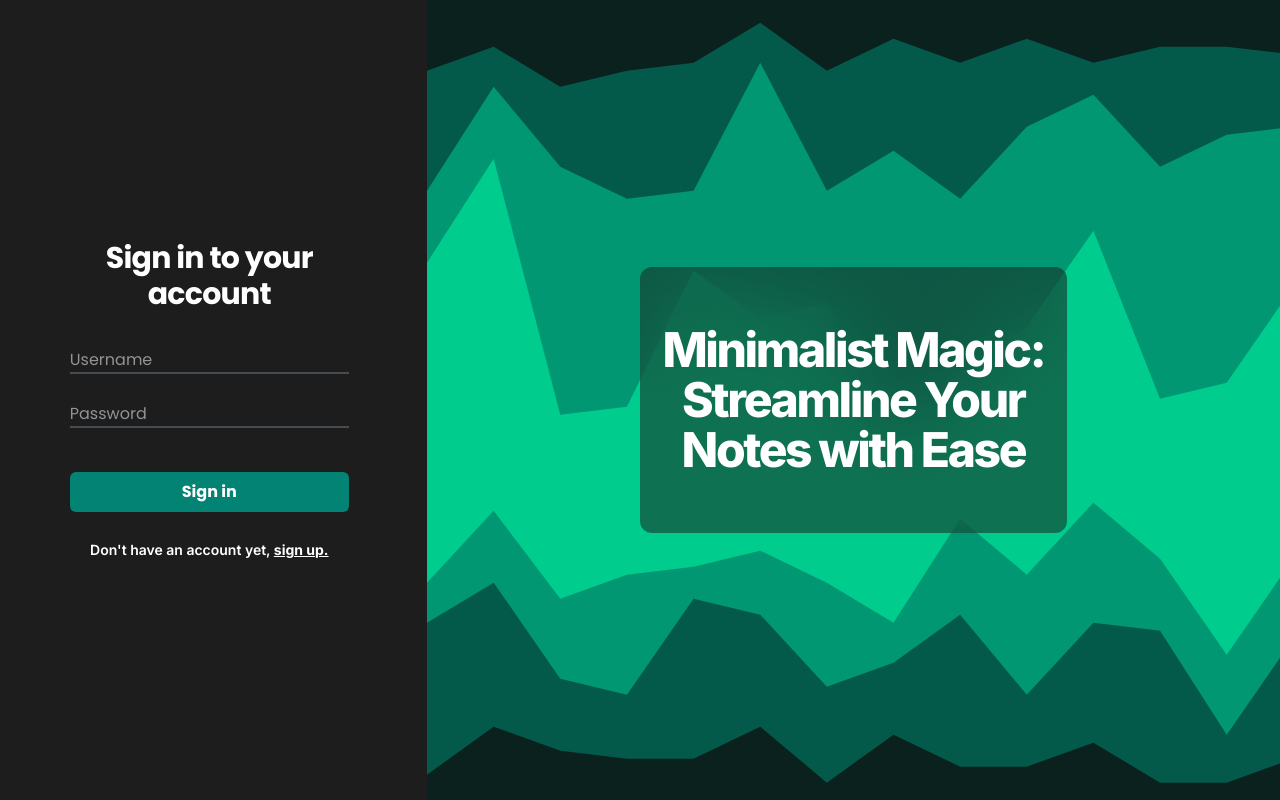
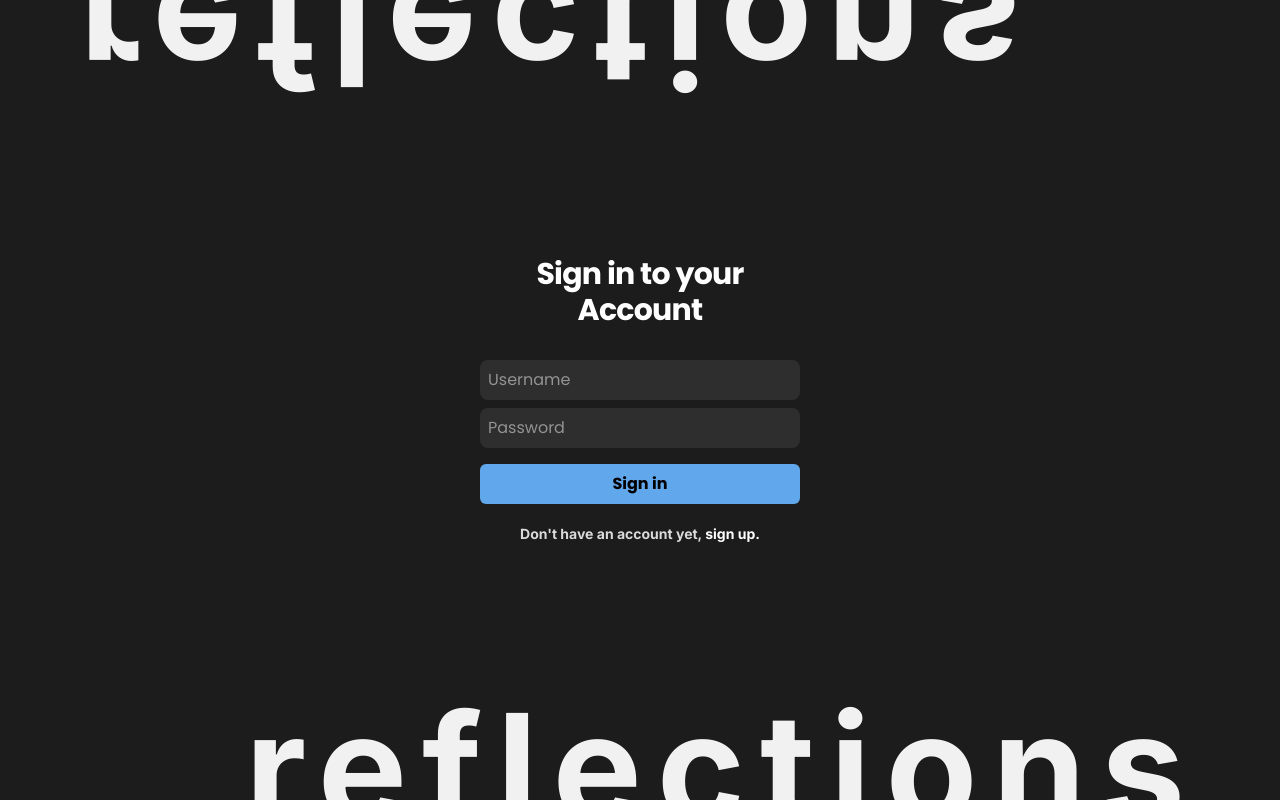
Before and after one commit to samarthps29/reflections, a React (Vite) app in the folder reflections-frontend/: page /login in a window 1280 px wide. Built offline with nearby package versions, Linux system fonts and the light colour scheme.

Commit message:
Login/Signup Pages Redesigned & major issues fixed

```diff
--- a/reflections-frontend/src/components/NotesPage.tsx
+++ b/reflections-frontend/src/components/NotesPage.tsx
@@ -286,6 +286,7 @@ const NotesPage = () => {
 			{showSearch && (
 				// removed pb-12 from this div
 				// removed overflow-auto, customScroll from this div
+				// bg-[#1f1f1f]
 				<div className="hidden h-screen w-0 flex-col items-center border-r-[1px] border-[#515151] bg-[#1f1f1f] md:flex md:w-1/4">
 					<input
 						className="363636 mb-2 mt-8 h-fit w-4/5 rounded-lg bg-[#363636] px-2 py-[7px] text-[17px] font-semibold text-[#dadada]"
--- a/reflections-frontend/src/components/Tiptap/Tiptap.tsx
+++ b/reflections-frontend/src/components/Tiptap/Tiptap.tsx
@@ -18,7 +18,7 @@ const MenuBar = ({ editor }: { editor: Editor | null }) => {
 	const navigate = useNavigate();
 	return (
 		<div className="flex justify-center text-[17px]">
-			<div className="overflow-auto customScroll mx-4 mt-8 flex gap-1 rounded-lg bg-[#363636] px-2 py-[5px] text-[#a1a1a1]">
+			<div className="customScroll mx-4 mt-8 flex gap-1 overflow-auto rounded-lg bg-[#363636] px-2 py-[5px] text-[#a1a1a1]">
 				<button
 					onClick={() => editor.chain().focus().toggleBold().run()}
 					disabled={!editor.can().chain().focus().toggleBold().run()}
@@ -339,6 +339,7 @@ const Tiptap = ({
 	};
 
 	return (
+		// bg-[#1f1f1f]
 		<div className="customScroll flex h-full w-full flex-col gap-5 overflow-auto bg-[#1f1f1f]">
 			<MenuBar editor={editor} />
 			<input
--- a/reflections-frontend/src/components/UserLoginPage.tsx
+++ b/reflections-frontend/src/components/UserLoginPage.tsx
@@ -1,25 +1,34 @@
-import { useRef } from "react";
+import { useRef, useState } from "react";
 import { Link, useNavigate } from "react-router-dom";
-import styles from "../styles/background.module.css";
 import userServices from "../api/userServices";
 
 const UserLoginPage = () => {
 	const emailRef = useRef<HTMLInputElement>(null);
 	const passwordRef = useRef<HTMLInputElement>(null);
+	const [error, setError] = useState(false);
+	const [buttonText, setButtonText] = useState("Sign in");
 	const navigate = useNavigate();
 	return (
-		<div className={`flex items-center bg-[#1d1d1d]`}>
-			<div className="flex w-full flex-col items-center pr-2 sm:w-1/3">
-				<div className="w-2/3">
+		<div className="flex h-screen w-screen items-center justify-center bg-[#1c1c1c]">
+			<div className="fixed -top-20 left-20 z-0 rotate-180 -scale-x-100 font-inter text-[150px] font-bold tracking-widest text-[#f1f1f1]">
+				reflections
+			</div>
+			<div className="fixed -bottom-20 right-20 z-0 font-inter text-[150px] font-bold tracking-widest text-[#f1f1f1]">
+				reflections
+			</div>
+
+			<div className="z-10 flex w-3/5 flex-col items-center justify-center sm:w-1/2 md:w-[45%] lg:w-1/4">
 				<form
 					onSubmit={(e) => {
 						e.preventDefault();
+						setButtonText("Loading...");
 						userServices
 							.post("/login", {
 								userName: emailRef.current?.value,
 								password: passwordRef.current?.value,
 							})
 							.then((res) => {
+								setButtonText("Sign in");
 								if (res.data.accessToken) {
 									localStorage.setItem(
 										"accessToken",
@@ -32,18 +41,19 @@ const UserLoginPage = () => {
 									navigate("/");
 								}
 							})
-								.catch((err) => console.log(err));
+							.catch((err) => {
+								console.log(err);
+								setButtonText("Sign in");
+								setError(true);
+							});
 					}}
 				>
-						<div
-							className={`flex flex-col items-center gap-2 bg-transparent`}
-						>
-							<span className="text-center font-serif text-xl font-bold tracking-tight text-white md:text-2xl lg:text-3xl">
-								Sign in to your account
-							</span>
+					<div className="mb-8 w-full justify-center text-center font-serif text-2xl font-bold tracking-tight text-white md:text-2xl lg:text-3xl">
+						Sign in to your Account
+					</div>
 					<input
 						type="text"
-								className="text-md w-full border-b-2 border-[#a4b8ce] border-opacity-30 bg-transparent pt-7 font-serif text-[#f0f8ff] focus:outline-none"
+						className="text-md mb-2 w-full rounded-lg bg-[#2e2e2e] p-2 font-serif text-[#f0f8ff] focus:bg-[#2e2e2e] focus:outline-none"
 						placeholder="Username"
 						autoComplete="username"
 						ref={emailRef}
@@ -52,44 +62,42 @@ const UserLoginPage = () => {
 					/>
 					<input
 						type="password"
-								className="text-md w-full border-b-2 border-[#a4b8ce] border-opacity-30 bg-transparent pt-5 font-serif text-[#f0f8ff] focus:bg-transparent focus:outline-none"
+						className="text-md w-full rounded-lg bg-[#2e2e2e] p-2 font-serif text-[#f0f8ff] focus:bg-[#2e2e2e] focus:outline-none"
 						placeholder="Password"
 						autoComplete="current-password"
 						ref={passwordRef}
 						required
 						spellCheck={false}
 					/>
+
 					<button
 						// #42a6e0
-								className="text-md mt-9 w-full rounded-md bg-[#038373] px-3 py-2 font-serif font-bold text-white"
+						className={`text-md mt-4 w-full rounded-md ${
+							!error
+								? "bg-[#61a7ec] text-black"
+								: "bg-[#89375f] text-white"
+						} px-3 py-2 font-serif font-bold `}
 						type="submit"
 					>
-								Sign in
+						{buttonText}
 					</button>
+					{/* {error && (
+						<div className="mt-1 flex w-full justify-end">
+							<p className="font-inter font-light text-[#e4a7a7]">
+								Could not sign in with these credentials
+							</p>
+						</div>
+					)} */}
+
 					<div className="w-full text-center">
-								<p className="mt-5 font-inter text-sm font-semibold text-white">
+						<p className="mt-5 font-inter text-sm font-bold text-[#dadada]">
 							Don't have an account yet,{" "}
-									<Link
-										className="font-bold text-white underline decoration-white decoration-solid"
-										to="/signup"
-									>
+							<Link className="font-bold text-white" to="/signup">
 								sign up.
 							</Link>
 						</p>
 					</div>
-						</div>
 				</form>
-				</div>
-			</div>
-			<div
-				className={`relative flex h-screen w-0 overflow-hidden sm:w-2/3 ${styles.bgi1} items-center justify-center`}
-			>
-				<div className="flex h-1/3 w-1/2 items-center justify-center rounded-xl bg-stone-900 bg-opacity-50 text-center font-inter text-3xl/[30px] font-extrabold tracking-tighter text-white backdrop-blur-2xl md:text-4xl/[40px] xl:text-5xl/[50px]">
-					<p className="px-5">
-						Minimalist Magic:
-						<br /> Streamline Your Notes with Ease
-					</p>
-				</div>
 			</div>
 		</div>
 	);
--- a/reflections-frontend/src/components/UserSignupPage.tsx
+++ b/reflections-frontend/src/components/UserSignupPage.tsx
@@ -1,6 +1,5 @@
-import { useRef } from "react";
+import { useRef, useState } from "react";
 import { useNavigate } from "react-router-dom";
-import styles from "../styles/background.module.css";
 import userServices from "../api/userServices";
 
 const UserSignupPage = () => {
@@ -8,13 +7,20 @@ const UserSignupPage = () => {
 	const emailRef = useRef<HTMLInputElement>(null);
 	const userNameRef = useRef<HTMLInputElement>(null);
 	const passwordRef = useRef<HTMLInputElement>(null);
+	const [buttonText, setButtonText] = useState("Sign up");
 	const navigate = useNavigate();
 	return (
-		<div className={`flex items-center bg-[#1d1d1d]`}>
-			<div className="flex w-full flex-col items-center pr-2 sm:w-1/3">
-				<div className="w-2/3">
+		<div className="flex h-screen w-screen items-center justify-center bg-[#1c1c1c]">
+			<div className="fixed -top-20 left-20 z-0 rotate-180 -scale-x-100 font-inter text-[150px] font-bold tracking-widest text-[#f1f1f1]">
+				reflections
+			</div>
+			<div className="fixed -bottom-20 right-20 z-0 font-inter text-[150px] font-bold tracking-widest text-[#f1f1f1]">
+				reflections
+			</div>
+			<div className="z-10 flex w-3/5 flex-col items-center justify-center sm:w-1/2 md:w-[45%] lg:w-1/4">
 				<form
 					onSubmit={(e) => {
+						setButtonText("Loading...");
 						e.preventDefault();
 						userServices
 							.post("/new", {
@@ -25,20 +31,21 @@ const UserSignupPage = () => {
 							})
 							.then(() => {
 								console.log("User Created Succesfully");
+								setButtonText("Sign up");
 								navigate("/login");
 							})
-								.catch((err) => console.log(err));
+							.catch((err) => {
+								console.log(err);
+								setButtonText("Sign up");
+							});
 					}}
 				>
-						<div
-							className={`flex flex-col items-center gap-2 bg-transparent`}
-						>
-							<span className="text-center font-serif text-xl font-bold tracking-tight text-white md:text-2xl lg:text-3xl">
-								Create a new account
-							</span>
+					<div className="mb-8 text-center font-serif text-xl font-bold tracking-tight text-white md:text-2xl lg:text-3xl">
+						Create a New Account
+					</div>
 					<input
 						type="text"
-								className="text-md w-full border-b-2 border-[#a4b8ce] border-opacity-30 bg-transparent pt-7 font-serif text-[#f0f8ff] focus:outline-none"
+						className="text-md mb-2 w-full rounded-lg bg-[#2e2e2e] p-2 font-serif text-[#f0f8ff] focus:bg-[#2e2e2e] focus:outline-none"
 						placeholder="Name"
 						autoComplete="off"
 						ref={nameRef}
@@ -48,7 +55,7 @@ const UserSignupPage = () => {
 
 					<input
 						type="text"
-								className="text-md w-full border-b-2 border-[#a4b8ce] border-opacity-30 bg-transparent pt-6 font-serif text-[#f0f8ff] focus:outline-none"
+						className="text-md mb-2 w-full rounded-lg bg-[#2e2e2e] p-2 font-serif text-[#f0f8ff] focus:bg-[#2e2e2e] focus:outline-none"
 						placeholder="Email"
 						autoComplete="off"
 						ref={emailRef}
@@ -57,7 +64,7 @@ const UserSignupPage = () => {
 					/>
 					<input
 						type="text"
-								className="text-md w-full border-b-2 border-[#a4b8ce] border-opacity-30 bg-transparent pt-7 font-serif text-[#f0f8ff] focus:outline-none"
+						className="text-md mb-2 w-full rounded-lg bg-[#2e2e2e] p-2 font-serif text-[#f0f8ff] focus:bg-[#2e2e2e] focus:outline-none"
 						placeholder="Username"
 						autoComplete="username"
 						ref={userNameRef}
@@ -66,7 +73,7 @@ const UserSignupPage = () => {
 					/>
 					<input
 						type="password"
-								className="text-md w-full border-b-2 border-[#a4b8ce] border-opacity-30 bg-transparent pt-5 font-serif text-[#f0f8ff] focus:bg-transparent focus:outline-none"
+						className="text-md w-full rounded-lg bg-[#2e2e2e] p-2 font-serif text-[#f0f8ff] focus:bg-[#2e2e2e] focus:outline-none"
 						placeholder="Password"
 						autoComplete="current-password"
 						ref={passwordRef}
@@ -74,24 +81,12 @@ const UserSignupPage = () => {
 						spellCheck={false}
 					/>
 					<button
-								className="mt-9 w-full rounded-md bg-[#61a7ec] px-3 py-2 font-serif font-bold text-black"
+						className="mt-6 w-full rounded-md bg-[#61a7ec] px-3 py-2 font-serif font-bold text-black"
 						type="submit"
 					>
-								Sign up
+						{buttonText}
 					</button>
-						</div>
 				</form>
-				</div>
-			</div>
-			<div
-				className={`relative flex h-screen w-0 overflow-hidden sm:w-2/3 ${styles.bgi2} items-center justify-center`}
-			>
-				<div className="flex h-1/3 w-1/2 items-center justify-center rounded-xl bg-stone-900 bg-opacity-50 text-center font-inter text-3xl/[30px] font-extrabold tracking-tighter text-white backdrop-blur-2xl md:text-4xl/[40px] xl:text-5xl/[50px] ">
-					<p className="px-5">
-						Simplicity Redefined:
-						<br /> Embrace the Beauty of Minimalist Notes
-					</p>
-				</div>
 			</div>
 		</div>
 	);
--- a/reflections-frontend/src/styles/index.css
+++ b/reflections-frontend/src/styles/index.css
@@ -37,9 +37,9 @@ input:-webkit-autofill,
 input:-webkit-autofill:hover,
 input:-webkit-autofill:focus,
 input:-webkit-autofill:active {
-	-webkit-box-shadow: 0 0 0 30px #1d1d1d inset !important;
+	-webkit-box-shadow: 0 0 0 30px #2e2e2e inset !important;
 	-webkit-text-fill-color: #f0f8ff;
-	-webkit-border-after-color: #353b43;
+	-webkit-border-after-color: rgba(0, 0, 0, 1);
 }
 
 ::-webkit-input-placeholder {
```
Also changed, not shown: reflections-frontend/src/old/UserLoginPage.Bak.tsx (added, +97 -0 lines), reflections-frontend/src/old/UserSignupPage.Bak.tsx (added, +99 -0 lines), 8 other files (tests, documents, lock files or other folders). Lines whose indentation alone changed are shown as unchanged.
